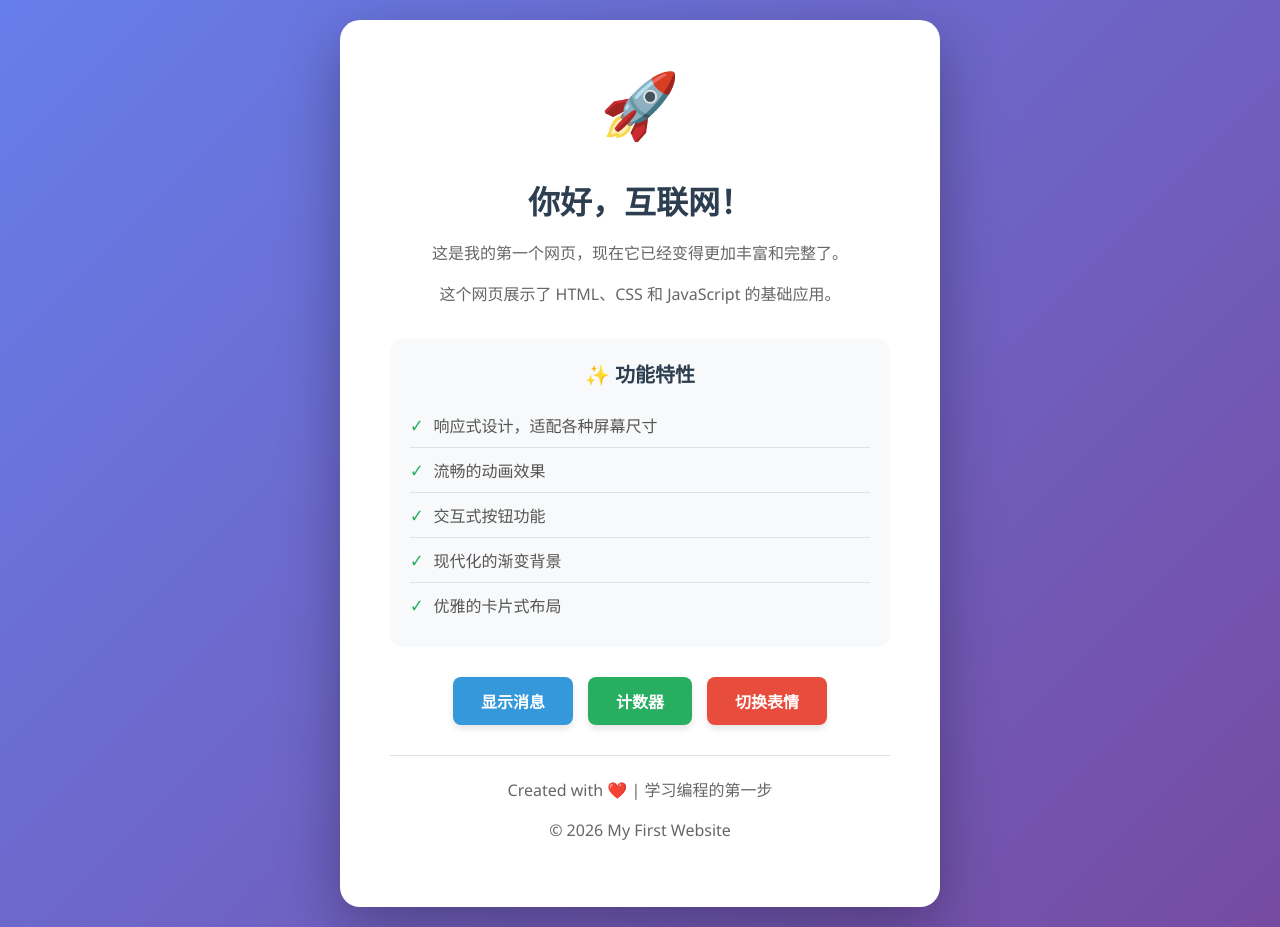
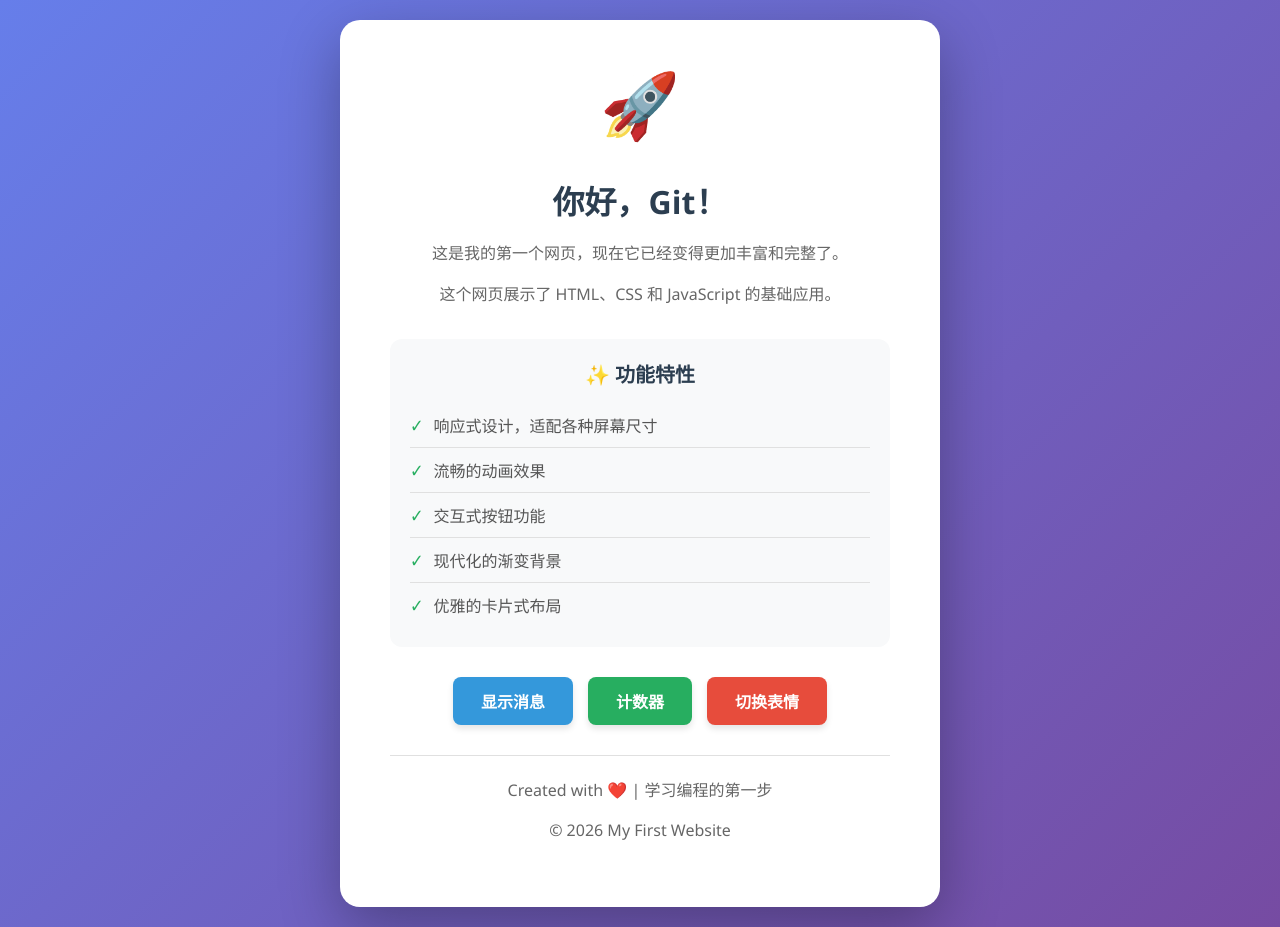
Before and after one commit to Lagom-c/zero-to-tech, a plain HTML site: page index.html in a window 1280 px wide. Drawn offline with Linux system fonts and the light colour scheme.

Commit message:
添加了.gitignore, 变更了首页文案

```diff
--- a/index.html
+++ b/index.html
@@ -9,7 +9,7 @@
   <body>
     <div class="card">
       <div class="emoji">🚀</div>
-      <h1>你好，互联网！</h1>
+      <h1>你好，Git！</h1>
       <p>这是我的第一个网页，现在它已经变得更加丰富和完整了。</p>
       <p>这个网页展示了 HTML、CSS 和 JavaScript 的基础应用。</p>
 
```
Also changed, not shown: 1 other file.
